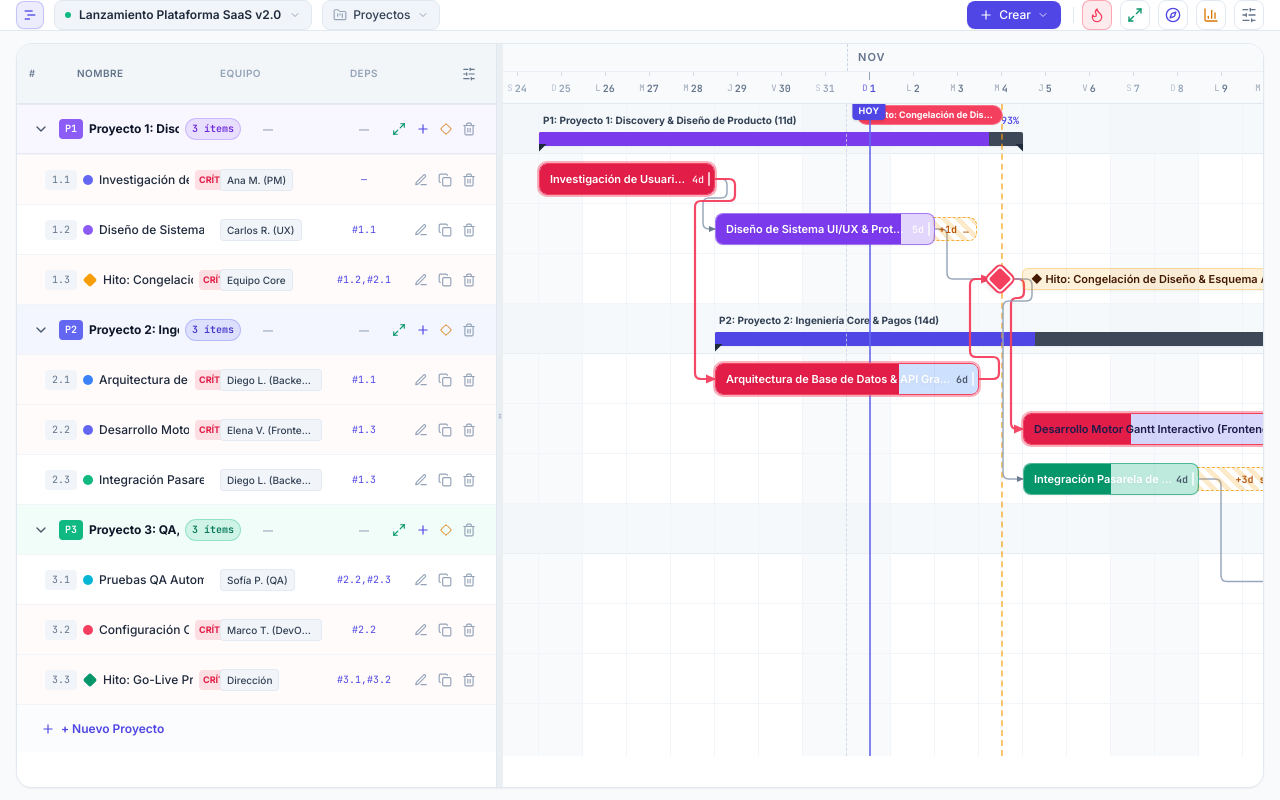
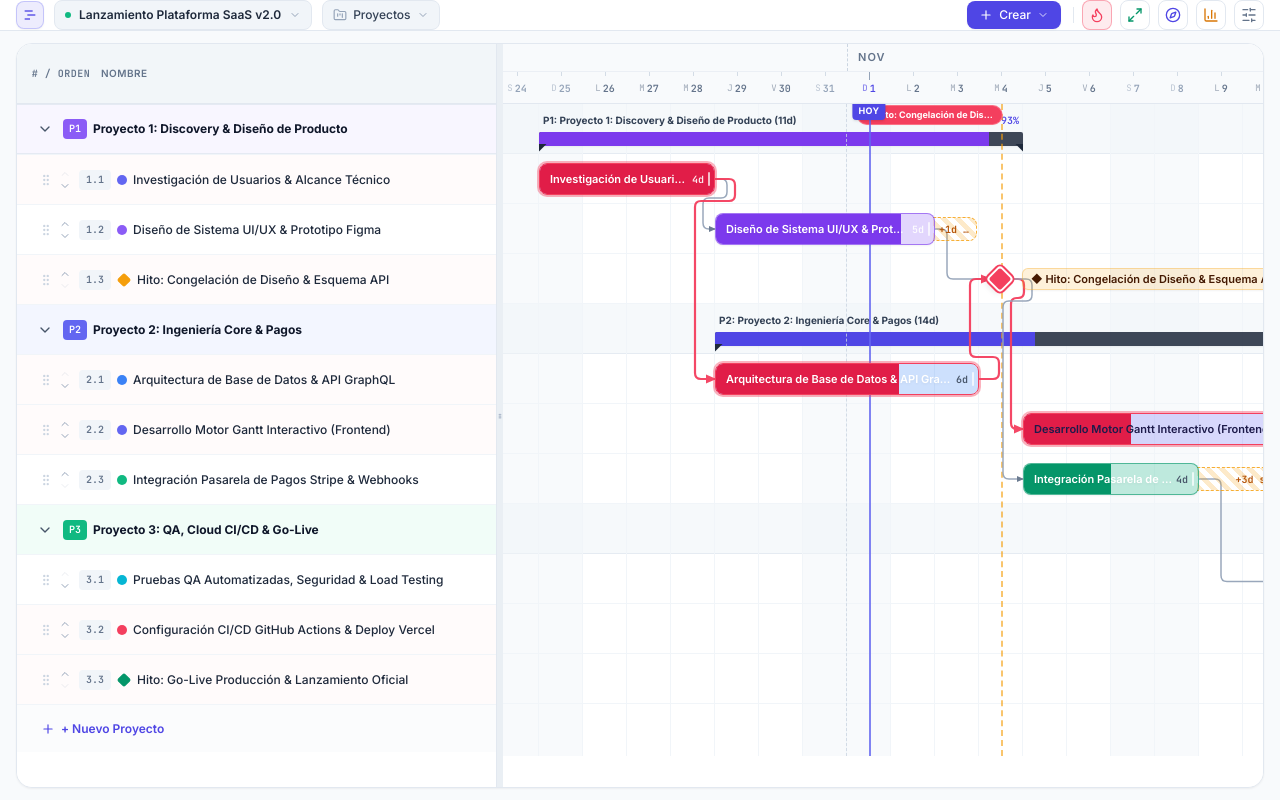
Before and after one commit to francobellu/Gantt-Planner, a React (Vite) app: page / in a window 1280 px wide. Built offline with nearby package versions, Linux system fonts and the light colour scheme.

Commit message:
feat(tasks): allow reordering task positions and prevent clipping task names in project table

```diff
--- a/src/App.tsx
+++ b/src/App.tsx
@@ -570,6 +570,70 @@ export function App({ initialScenarioId }: { initialScenarioId?: string } = {})
     });
   };
 
+  const handleReorderItem = (itemId: string, direction: 'up' | 'down') => {
+    setItems((prev) => {
+      const targetItem = prev.find((it) => it.id === itemId);
+      if (!targetItem) return prev;
+
+      if (groupByProject && targetItem.projectId) {
+        // Grouped by project: reorder within the project's task list
+        const projectItems = prev.filter((it) => it.projectId === targetItem.projectId);
+        const curProjIdx = projectItems.findIndex((it) => it.id === itemId);
+        if (curProjIdx === -1) return prev;
+
+        const targetProjIdx = direction === 'up' ? curProjIdx - 1 : curProjIdx + 1;
+        if (targetProjIdx < 0 || targetProjIdx >= projectItems.length) return prev;
+
+        const swapSibling = projectItems[targetProjIdx];
+        const prevIdx = prev.findIndex((it) => it.id === itemId);
+        const siblingIdx = prev.findIndex((it) => it.id === swapSibling.id);
+
+        const next = [...prev];
+        next[prevIdx] = swapSibling;
+        next[siblingIdx] = targetItem;
+        return next;
+      } else {
+        // Flat mode: reorder globally in items array
+        const curIdx = prev.findIndex((it) => it.id === itemId);
+        if (curIdx === -1) return prev;
+        const targetIdx = direction === 'up' ? curIdx - 1 : curIdx + 1;
+        if (targetIdx < 0 || targetIdx >= prev.length) return prev;
+
+        const next = [...prev];
+        const [moved] = next.splice(curIdx, 1);
+        next.splice(targetIdx, 0, moved);
+        return next;
+      }
+    });
+  };
+
+  const handleMoveItem = (
+    sourceId: string,
+    targetId: string,
+    position: 'before' | 'after'
+  ) => {
+    setItems((prev) => {
+      const sourceItem = prev.find((it) => it.id === sourceId);
+      const targetItem = prev.find((it) => it.id === targetId);
+      if (!sourceItem || !targetItem || sourceId === targetId) return prev;
+
+      // Update project ID if moved between projects
+      const updatedSource: GanttItem = {
+        ...sourceItem,
+        projectId: targetItem.projectId || sourceItem.projectId,
+      };
+
+      const withoutSource = prev.filter((it) => it.id !== sourceId);
+      const targetIdxInFiltered = withoutSource.findIndex((it) => it.id === targetId);
+      if (targetIdxInFiltered === -1) return prev;
+
+      const insertIdx = position === 'before' ? targetIdxInFiltered : targetIdxInFiltered + 1;
+      const next = [...withoutSource];
+      next.splice(insertIdx, 0, updatedSource);
+      return next;
+    });
+  };
+
   const handleOpenCreateModal = (type: TaskType, projectId?: string) => {
     setEditingItem(null);
     setDefaultModalType(type);
@@ -1642,6 +1706,8 @@ export function App({ initialScenarioId }: { initialScenarioId?: string } = {})
           arrowVisibility={arrowVisibility}
           onChangeArrowVisibility={setArrowVisibility}
           onUpdateItem={handleUpdateInline}
+          onReorderItem={handleReorderItem}
+          onMoveItem={handleMoveItem}
           onEditModal={handleOpenEditModal}
           onDeleteItem={handleDeleteItem}
           onDuplicateItem={handleDuplicateItem}
--- a/src/components/GanttWorkspace.tsx
+++ b/src/components/GanttWorkspace.tsx
@@ -15,6 +15,7 @@ import {
   Check,
   ChevronDown,
   ChevronRight,
+  ChevronUp,
   Clock,
   Copy,
   Diamond,
@@ -23,6 +24,7 @@ import {
   FolderKanban,
   GitBranch,
   GripHorizontal,
+  GripVertical,
   Maximize2,
   Minus,
   MousePointer,
@@ -77,6 +79,8 @@ interface GanttWorkspaceProps {
   arrowVisibility?: ArrowVisibility;
   onChangeArrowVisibility?: (visibility: ArrowVisibility) => void;
   onUpdateItem: (updated: GanttItem, cascade: boolean) => void;
+  onReorderItem?: (itemId: string, direction: 'up' | 'down') => void;
+  onMoveItem?: (sourceId: string, targetId: string, position: 'before' | 'after') => void;
   onEditModal: (item: ComputedGanttItem) => void;
   onDeleteItem: (id: string) => void;
   onDuplicateItem: (item: ComputedGanttItem) => void;
@@ -242,6 +246,8 @@ export const GanttWorkspace: React.FC<GanttWorkspaceProps> = ({
   arrowVisibility: controlledArrowVisibility,
   onChangeArrowVisibility,
   onUpdateItem,
+  onReorderItem,
+  onMoveItem,
   onEditModal,
   onDeleteItem,
   onDuplicateItem,
@@ -351,16 +357,82 @@ export const GanttWorkspace: React.FC<GanttWorkspaceProps> = ({
     });
   };
 
-  // Calculates exact minimum content width to guarantee columns NEVER overlap
+  // State for drag-and-drop row reordering in the WBS table
+  const [draggingRowId, setDraggingRowId] = useState<string | null>(null);
+  const [dragOverRow, setDragOverRow] = useState<{
+    id: string;
+    position: 'before' | 'after';
+  } | null>(null);
+
+  const handleDragRowStart = (e: React.DragEvent, itemId: string) => {
+    e.dataTransfer.setData('text/plain', itemId);
+    e.dataTransfer.effectAllowed = 'move';
+    setDraggingRowId(itemId);
+  };
+
+  const handleDragRowOver = (e: React.DragEvent, targetId: string) => {
+    e.preventDefault();
+    if (draggingRowId === targetId) return;
+    e.dataTransfer.dropEffect = 'move';
+    const rect = (e.currentTarget as HTMLElement).getBoundingClientRect();
+    const relY = e.clientY - rect.top;
+    const position: 'before' | 'after' = relY < rect.height / 2 ? 'before' : 'after';
+    setDragOverRow({ id: targetId, position });
+  };
+
+  const handleDragRowLeave = () => {
+    setDragOverRow(null);
+  };
+
+  const handleDropRow = (e: React.DragEvent, targetId: string) => {
+    e.preventDefault();
+    const sourceId = draggingRowId || e.dataTransfer.getData('text/plain');
+    if (sourceId && sourceId !== targetId && onMoveItem) {
+      const position = dragOverRow?.position || 'after';
+      onMoveItem(sourceId, targetId, position);
+    }
+    setDraggingRowId(null);
+    setDragOverRow(null);
+  };
+
+  const handleDragRowEnd = () => {
+    setDraggingRowId(null);
+    setDragOverRow(null);
+  };
+
+  // Calculate longest name across items and projects to guarantee NO text is ever clipped
+  const maxNameLength = useMemo(() => {
+    let maxLen = 32;
+    for (const it of items) {
+      if (it.name && it.name.length > maxLen) {
+        maxLen = it.name.length;
+      }
+    }
+    if (projects) {
+      for (const p of projects) {
+        if (p.name && p.name.length > maxLen) {
+          maxLen = p.name.length;
+        }
+      }
+    }
+    return maxLen;
+  }, [items, projects]);
+
+  // Allocate sufficient width for name column (approx 8.5px/char + padding + badges)
+  const nameColumnWidth = useMemo(() => {
+    return Math.max(320, Math.ceil(maxNameLength * 8.5) + 60);
+  }, [maxNameLength]);
+
+  // Calculates exact minimum content width to guarantee columns NEVER overlap or clip
   const tableMinWidth = useMemo(() => {
-    let w = 260; // # + Name + Actions
+    let w = nameColumnWidth + 216; // Grip & Move (44px) + WBS (40px) + Name Column + Badges (48px) + Actions (84px)
     if (visibleColumns.team) w += 112;
     if (visibleColumns.dates) w += 176;
     if (visibleColumns.dur) w += 64;
     if (visibleColumns.slack) w += 56;
     if (visibleColumns.deps) w += 80;
     return w;
-  }, [visibleColumns]);
+  }, [nameColumnWidth, visibleColumns]);
 
   const [fallbackArrowVisibility, setFallbackArrowVisibility] =
     useState<ArrowVisibility>('all');
@@ -1205,9 +1277,12 @@ export const GanttWorkspace: React.FC<GanttWorkspaceProps> = ({
                     style={{ height: HEADER_HEIGHT, minWidth: tableMinWidth }}
                     className="flex items-center justify-between px-3 bg-slate-100/90 dark:bg-zinc-900/80 border-b border-slate-200 dark:border-zinc-800/80 text-[10px] font-semibold uppercase tracking-wider text-slate-500 dark:text-zinc-400 shrink-0 select-none"
                   >
-                    <div className="flex items-center gap-2 flex-1 min-w-[160px]">
-                      <span className="w-10 font-mono">#</span>
-                      <span>Nombre</span>
+                    <div
+                      style={{ minWidth: nameColumnWidth }}
+                      className="flex items-center gap-2 flex-1"
+                    >
+                      <span className="w-16 font-mono text-center shrink-0"># / Orden</span>
+                      <span className="font-semibold">Nombre</span>
                     </div>
 
                     {/* Column Titles & Icon-Only Configurator */}
@@ -1325,7 +1400,10 @@ export const GanttWorkspace: React.FC<GanttWorkspaceProps> = ({
                             className={`flex items-center justify-between px-3 text-xs font-semibold border-y border-slate-200/80 dark:border-zinc-800/80 transition-colors ${projTheme.groupRowBg}`}
                           >
                             {/* Project Header Title + Collapse Toggle */}
-                            <div className="flex items-center gap-1.5 pr-2 flex-1 min-w-[160px]">
+                            <div
+                              style={{ minWidth: nameColumnWidth }}
+                              className="flex items-center gap-1.5 pr-2 flex-1 pl-1"
+                            >
                               <button
                                 type="button"
                                 onClick={() => onToggleProjectCollapse?.(group.project.id)}
@@ -1356,7 +1434,8 @@ export const GanttWorkspace: React.FC<GanttWorkspaceProps> = ({
                                     name: e.target.value,
                                   })
                                 }
-                                className="flex-1 min-w-[90px] bg-transparent font-bold text-slate-900 dark:text-white focus:bg-white dark:focus:bg-zinc-800 focus:px-1.5 focus:py-0.5 rounded outline-none focus:ring-1 focus:ring-indigo-500"
+                                style={{ minWidth: `${Math.max(200, maxNameLength * 8.2)}px` }}
+                                className="w-full bg-transparent font-bold text-slate-900 dark:text-white focus:bg-white dark:focus:bg-zinc-800 focus:px-1.5 focus:py-0.5 rounded outline-none focus:ring-1 focus:ring-indigo-500"
                                 title="Haz clic para renombrar este proyecto"
                               />
 
@@ -1447,28 +1526,94 @@ export const GanttWorkspace: React.FC<GanttWorkspaceProps> = ({
                       const { item, group } = row;
                       const isHovered = hoveredId === item.id;
                       const isCrit = showCriticalPath && item.isCritical;
+                      const itemIndexInGroup = group.items.findIndex((x) => x.id === item.id);
+                      const isFirstInGroup = itemIndexInGroup === 0;
+                      const isLastInGroup = itemIndexInGroup === group.items.length - 1;
+                      const isBeingDragged = draggingRowId === item.id;
+                      const isDropBefore = dragOverRow?.id === item.id && dragOverRow.position === 'before';
+                      const isDropAfter = dragOverRow?.id === item.id && dragOverRow.position === 'after';
+
                       return (
                         <div
                           key={row.rowId}
+                          data-task-row={item.id}
                           style={{ height: ROW_HEIGHT, minWidth: tableMinWidth }}
                           onMouseEnter={() => setHoveredId(item.id)}
                           onMouseLeave={() => setHoveredId(null)}
+                          onDragOver={(e) => handleDragRowOver(e, item.id)}
+                          onDragLeave={handleDragRowLeave}
+                          onDrop={(e) => handleDropRow(e, item.id)}
                           className={`flex items-center justify-between px-3 text-xs transition-colors border-b border-slate-100 dark:border-zinc-800/50 ${
-                            isHovered
+                            isDropBefore
+                              ? 'border-t-2 border-t-indigo-600 bg-indigo-50/60 dark:bg-indigo-950/40'
+                              : isDropAfter
+                              ? 'border-b-2 border-b-indigo-600 bg-indigo-50/60 dark:bg-indigo-950/40'
+                              : ''
+                          } ${
+                            isBeingDragged
+                              ? 'opacity-40 bg-slate-100 dark:bg-zinc-800/60'
+                              : isHovered
                               ? 'bg-indigo-50/70 dark:bg-indigo-950/30'
                               : isCrit
                               ? 'bg-rose-50/30 dark:bg-rose-950/10'
                               : 'hover:bg-slate-50 dark:hover:bg-zinc-900/40'
                           }`}
                         >
-                          {/* WBS + Name */}
+                          {/* WBS + Reorder Controls + Name */}
                           <div
-                            className={`flex items-center gap-1.5 pr-2 flex-1 min-w-[160px] ${
-                              groupByProject ? 'pl-4' : ''
+                            style={{ minWidth: nameColumnWidth }}
+                            className={`flex items-center gap-1.5 pr-2 flex-1 ${
+                              groupByProject ? 'pl-2' : ''
                             }`}
                           >
+                            {/* Reorder grip handle and up/down arrows */}
+                            <div className="flex items-center gap-0.5 shrink-0">
+                              <span
+                                draggable={true}
+                                onDragStart={(e) => handleDragRowStart(e, item.id)}
+                                onDragEnd={handleDragRowEnd}
+                                className="cursor-grab active:cursor-grabbing p-0.5 text-slate-300 dark:text-zinc-600 hover:text-slate-600 dark:hover:text-zinc-300 rounded"
+                                title="Arrastra para reordenar la posición de la tarea"
+                                data-row-drag-handle={item.id}
+                              >
+                                <GripVertical className="w-3.5 h-3.5" />
+                              </span>
+                              <div className="flex flex-col -space-y-1">
+                                <button
+                                  type="button"
+                                  disabled={isFirstInGroup}
+                                  onClick={(e) => {
+                                    e.stopPropagation();
+                                    onReorderItem?.(item.id, 'up');
+                                  }}
+                                  className={`p-0.5 rounded text-slate-400 hover:text-indigo-600 dark:hover:text-indigo-400 hover:bg-slate-100 dark:hover:bg-zinc-800 transition-colors ${
+                                    isFirstInGroup ? 'opacity-20 cursor-not-allowed hover:bg-transparent hover:text-slate-400' : ''
+                                  }`}
+                                  title="Subir posición (mover tarea arriba)"
+                                  data-move-up={item.id}
+                                >
+                                  <ChevronUp className="w-3 h-3" />
+                                </button>
+                                <button
+                                  type="button"
+                                  disabled={isLastInGroup}
+                                  onClick={(e) => {
+                                    e.stopPropagation();
+                                    onReorderItem?.(item.id, 'down');
+                                  }}
+                                  className={`p-0.5 rounded text-slate-400 hover:text-indigo-600 dark:hover:text-indigo-400 hover:bg-slate-100 dark:hover:bg-zinc-800 transition-colors ${
+                                    isLastInGroup ? 'opacity-20 cursor-not-allowed hover:bg-transparent hover:text-slate-400' : ''
+                                  }`}
+                                  title="Bajar posición (mover tarea abajo)"
+                                  data-move-down={item.id}
+                                >
+                                  <ChevronDown className="w-3 h-3" />
+                                </button>
+                              </div>
+                            </div>
+
                             <span
-                              className="font-mono text-[10px] w-8 text-center py-0.5 rounded bg-slate-100 dark:bg-zinc-800 text-slate-500 dark:text-zinc-400 shrink-0"
+                              className="font-mono text-[10px] w-8 text-center py-0.5 rounded bg-slate-100 dark:bg-zinc-800 text-slate-500 dark:text-zinc-400 shrink-0 font-semibold"
                               title={`Código WBS ${item.wbsCode || item.wbs} (Global #${item.wbs})`}
                             >
                               {groupByProject ? item.wbsCode || `${item.wbs}.` : `${item.wbs}.`}
@@ -1492,8 +1637,10 @@ export const GanttWorkspace: React.FC<GanttWorkspaceProps> = ({
                               onChange={(e) =>
                                 onUpdateItem({ ...item, name: e.target.value }, false)
                               }
-                              className="flex-1 min-w-[90px] bg-transparent font-medium text-slate-800 dark:text-zinc-100 focus:bg-white dark:focus:bg-zinc-800 focus:px-1.5 focus:py-0.5 rounded outline-none focus:ring-1 focus:ring-indigo-500"
+                              style={{ minWidth: `${Math.max(240, maxNameLength * 8.2)}px` }}
+                              className="w-full bg-transparent font-medium text-slate-800 dark:text-zinc-100 focus:bg-white dark:focus:bg-zinc-800 focus:px-1.5 focus:py-0.5 rounded outline-none focus:ring-1 focus:ring-indigo-500"
                               title={`${item.name} (${group.project.name})`}
+                              data-task-name-input={item.id}
                             />
                             {isCrit && (
                               <span
```
Also changed, not shown: 1 other file (tests, documents, lock files or other folders).
